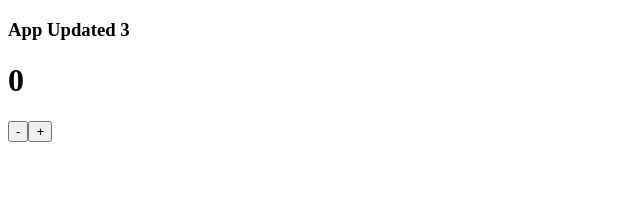
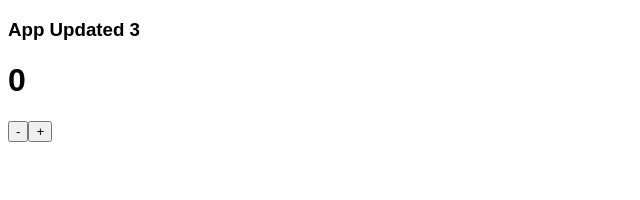
Before and after one commit to aladin002dz/react-boilerplate, a React app: page / in a window 1280 px wide. Shown: the top 200 px of the page, without its empty margins (0-640 px from the left). Built offline with nearby package versions, Linux system fonts and the light colour scheme.

Commit message:
adding css support

```diff
--- a/package.json
+++ b/package.json
@@ -25,7 +25,9 @@
     "@babel/preset-env": "^7.20.2",
     "@babel/preset-react": "^7.18.6",
     "babel-loader": "^9.1.2",
+    "css-loader": "^6.7.3",
     "html-webpack-plugin": "^5.5.0",
+    "style-loader": "^3.3.1",
     "webpack": "^5.75.0",
     "webpack-cli": "^5.0.1",
     "webpack-dev-server": "^4.11.1",
--- /dev/null
+++ b/src/index.css
@@ -0,0 +1,3 @@
+* {
+    font-family: Arial, Helvetica, sans-serif;
+}
--- a/src/index.js
+++ b/src/index.js
@@ -1,5 +1,7 @@
 import React from 'react';
 import ReactDOM from 'react-dom/client';
+
+import './index.css';
 
 import App from './App';
 
--- a/webpack.config.base.js
+++ b/webpack.config.base.js
@@ -16,10 +16,15 @@ module.exports = {
                 options: {
                     presets: ['@babel/preset-env', '@babel/preset-react']
                 }
+            },
+            {
+                test: /\.css$/,
+                use: ['style-loader', 'css-loader'],
+                exclude: /node_modules/
             }
         ]
     },
     plugins: [new HtmlWebpackPlugin({
         template: './src/index.html'
-    })]
+    })],
 }
```
Also changed, not shown: 1 other file (tests, documents, lock files or other folders).
